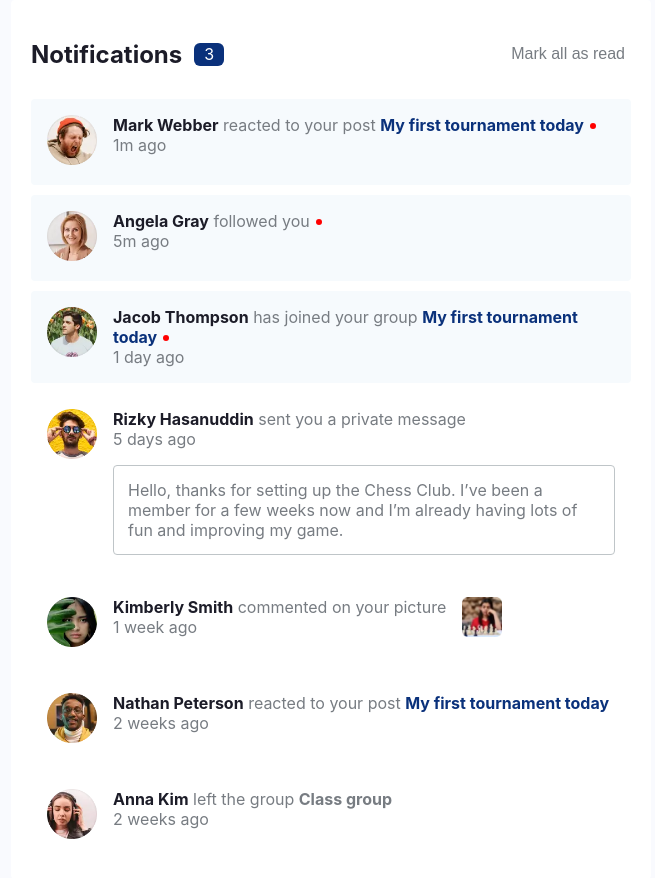
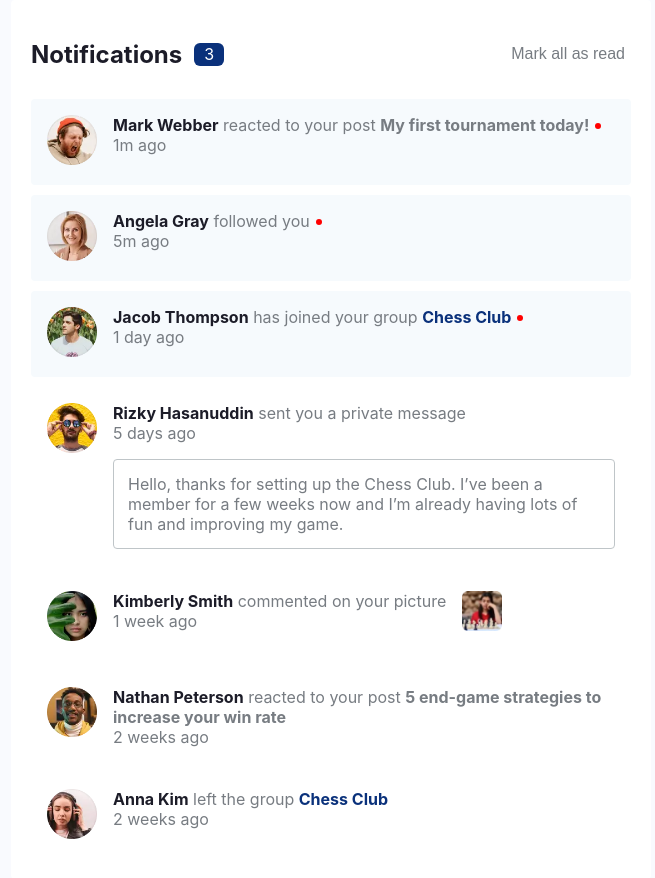
Before and after one commit to UmanIjaz/notifications, a React (Create React App) app: page / in a window 1280 px wide. Shown: the whole page, without its empty margins (309-964 px from the left). Built offline with nearby package versions, Linux system fonts and the light colour scheme.

Commit message:
level 1 achived + minor adjustments

```diff
--- a/src/components/NotificationContent.js
+++ b/src/components/NotificationContent.js
@@ -1,4 +1,4 @@
-function NotificationContent({ type, userName, time, read, userPost }) {
+function NotificationContent({ type, userName, time, read, content }) {
   let message;
 
   switch (type) {
@@ -9,9 +9,7 @@ function NotificationContent({ type, userName, time, read, userPost }) {
             <strong className="user-name">{userName}</strong> reacted to your
             post{" "}
           </span>
-          <strong style={{ color: "hsl(219, 85%, 26%)" }}>
-            My first tournament today
-          </strong>
+          <strong style={{ color: "#777c82" }}>{content}</strong>
         </span>
       );
       break;
@@ -33,9 +31,7 @@ function NotificationContent({ type, userName, time, read, userPost }) {
             <strong className="user-name">{userName}</strong> has joined your
             group{" "}
           </span>
-          <strong style={{ color: "hsl(219, 85%, 26%)" }}>
-            My first tournament today
-          </strong>
+          <strong style={{ color: "#0a317b" }}>{content}</strong>
         </span>
       );
       break;
@@ -68,7 +64,7 @@ function NotificationContent({ type, userName, time, read, userPost }) {
           <span>
             <strong className="user-name">{userName}</strong> left the group{" "}
           </span>
-          <strong>Class group</strong>
+          <strong style={{ color: "#0a317b" }}>{content}</strong>
         </span>
       );
       break;
--- a/src/components/NotificationItem.js
+++ b/src/components/NotificationItem.js
@@ -22,9 +22,7 @@ function NotificationItem({ notification, handleMarkAsRead }) {
               userName={notification.user}
               time={notification.time}
               read={notification.read}
-              {...(notification.userPost && {
-                userPost: notification.userPost,
-              })}
+              content={notification.content}
             />
 
             {notification.type === "private_message" && (
```
